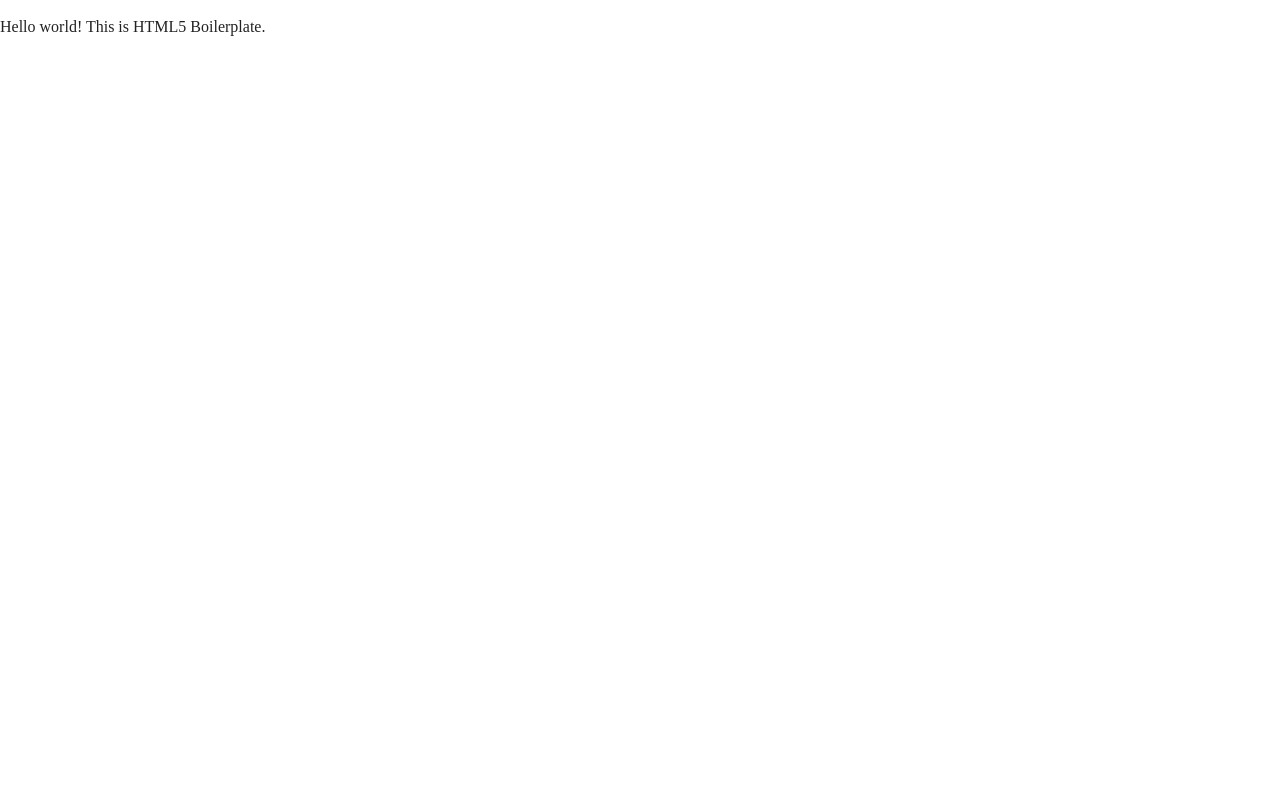
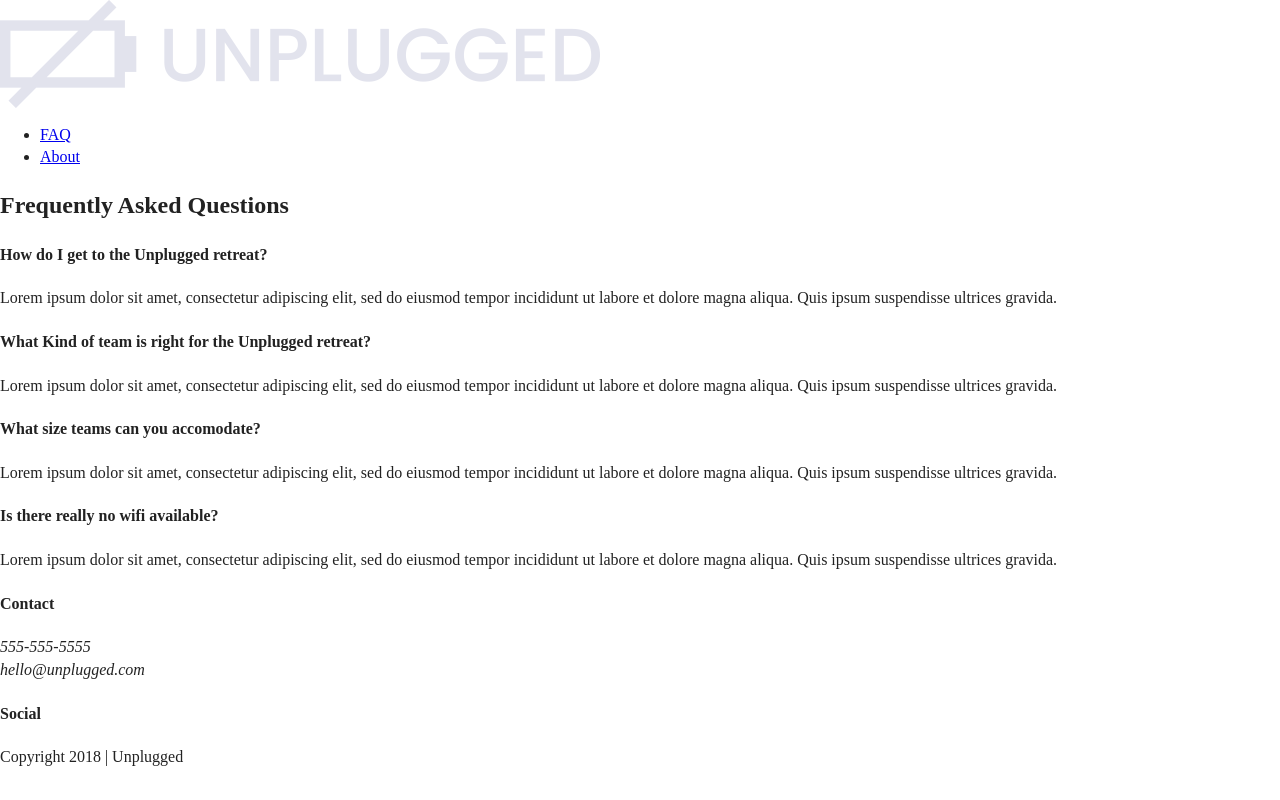
Before and after one commit to Mr-Luka/unplugged-design, a website: page faq/index.html in a window 1280 px wide. Drawn offline with Linux system fonts and the light colour scheme.

Commit message:
finished faq page

```diff
--- a/faq/index.html
+++ b/faq/index.html
@@ -24,8 +24,100 @@
 
 <body>
 
+  <header>
+    <div class="content-wrapper">
+    <a href="#"> <img src="../img/unpluggedlogo.png" alt="Unplugged logo">
+    </a>
+    <div class="header-divider"></div>
+
+    <nav>
+      <ul>
+        <li><a href="index.html" target="_blank" >FAQ</a> </li>
+        <li><a href="..about/index.html" target="_blank">About</a> </li>
+      </ul>
+    </nav>
+    </div>
+  </header>
+
+
+
+<mian class="faq" >
+  <div class="content-wrapper">
+    <h2>Frequently Asked Questions</h2>
+
+
+  <div class="faq-content">
+    <h4>How do I get to the Unplugged retreat?</h4>
+    <p>Lorem ipsum dolor sit amet, consectetur adipiscing elit, sed do eiusmod tempor incididunt ut labore et dolore magna aliqua. Quis ipsum suspendisse ultrices gravida.
+       </p>
+  </div>
+
+  <div class="faq-content">
+    <h4>What Kind of team is right for the Unplugged retreat?</h4>
+    <p>Lorem ipsum dolor sit amet, consectetur adipiscing elit, sed do eiusmod tempor incididunt ut labore et dolore magna aliqua. Quis ipsum suspendisse ultrices gravida.
+    </p>
+  </div>
+
+  <div class="faq-content">
+    <h4>What size teams can you accomodate?</h4>
+    <p>Lorem ipsum dolor sit amet, consectetur adipiscing elit, sed do eiusmod tempor incididunt ut labore et dolore magna aliqua. Quis ipsum suspendisse ultrices gravida.
+       </p>
+  </div>
+
+
+  <div class="faq-content">
+    <h4>Is there really no wifi available?</h4>
+    <p>Lorem ipsum dolor sit amet, consectetur adipiscing elit, sed do eiusmod tempor incididunt ut labore et dolore magna aliqua. Quis ipsum suspendisse ultrices gravida.
+       </p>
+  </div>
+
+
+</div>
+
+</main>
+
+
+
+
+  <footer>
+    <div class="content-wrapper">
+      <div class="footer-content">
+        <div class="contact">
+          <h4>Contact</h4>
+          <address>
+            <p>
+              555-555-5555<br>
+              hello@unplugged.com
+            </p>
+          </address>
+        </div>
+        <div class="social">
+          <h4>Social</h4>
+          <div class="social-icons">
+            <p>
+              <a href="https://www.facebook.com/Skillcrush/" target="_blank"></a>
+            </p>
+            <p>
+              <a href="https://twitter.com/Skillcrush" target="_blank"></a>
+            </p>
+            <p>
+              <a href="https://www.instagram.com/skillcrush/" target="_blank"></a>
+            </p>
+          </div>
+        </div>
+      </div>
+
+      <!-- footer content ends -->
+    </div>
+
+    <!--footer content-wrapper ends-->
+    <div class="copyright">
+      <p>Copyright 2018 | Unplugged</p>
+    </div>
+  </footer>
+
   <!-- Add your site or application content here -->
-  <p>Hello world! This is HTML5 Boilerplate.</p>
+
   <script src="../js/vendor/modernizr-3.11.2.min.js"></script>
   <script src="../js/plugins.js"></script>
   <script src="../js/main.js"></script>
```
